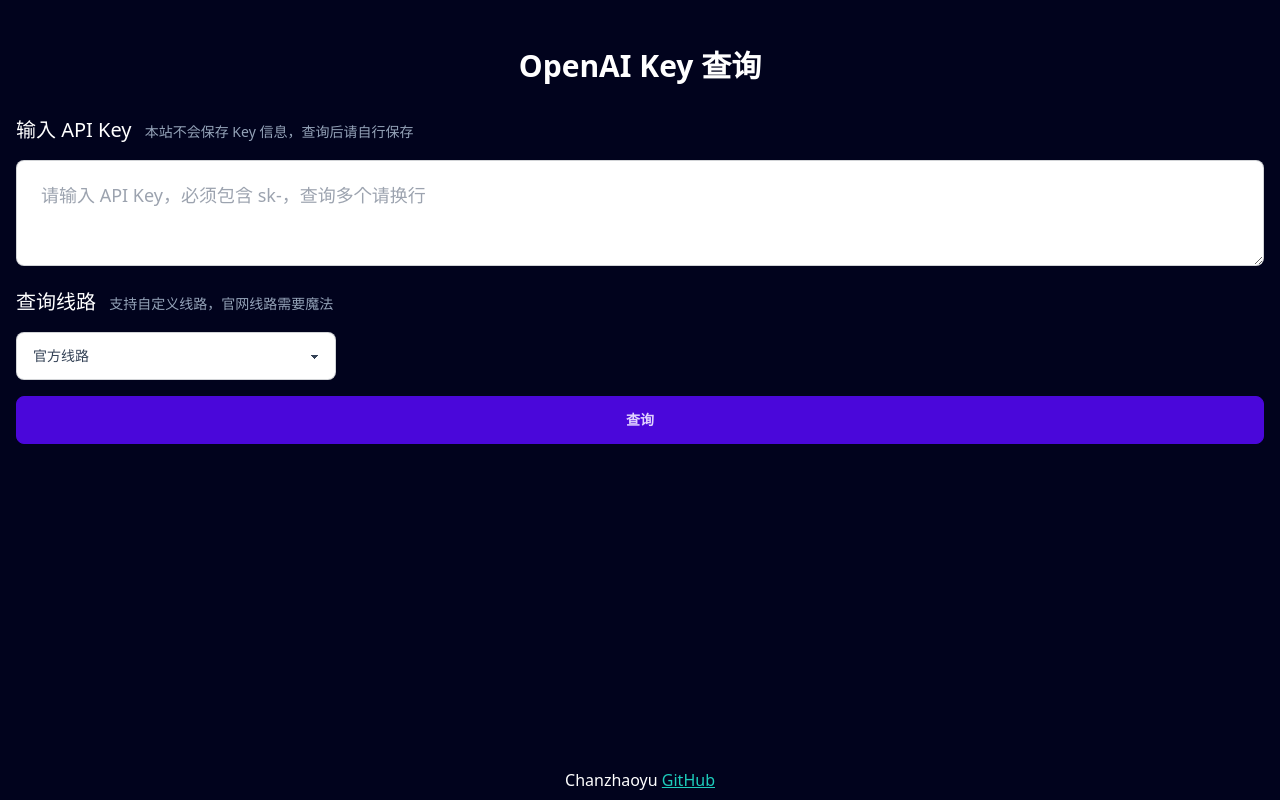
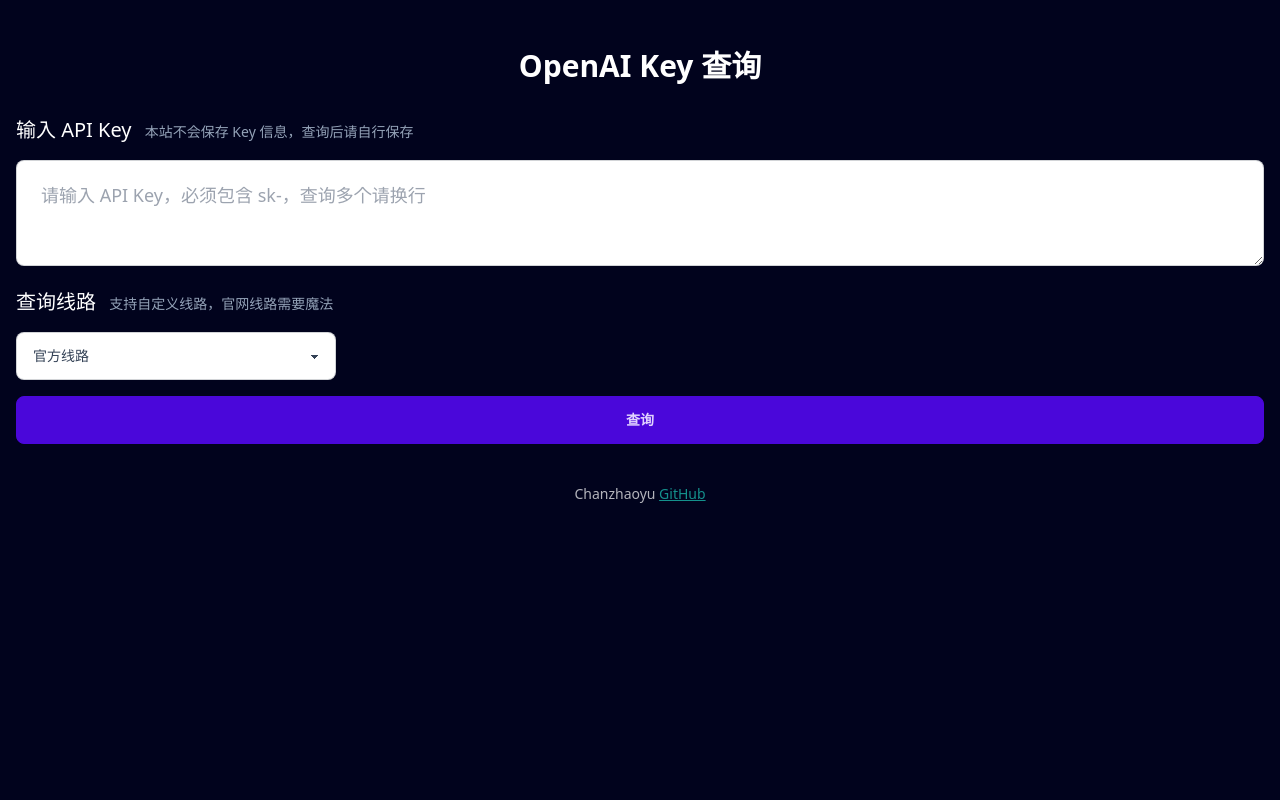
Before and after one commit to Chanzhaoyu/openai-billing-query, a Nuxt app: page / in a window 1280 px wide. Built offline with nearby package versions, Linux system fonts and the light colour scheme.

Commit message:
fix: 元素遮挡

```diff
--- a/app.vue
+++ b/app.vue
@@ -1,5 +1,5 @@
 <template>
-  <div class="p-4 pb-8 min-h-screen bg-[#01031d] text-white">
+  <div class="p-4 min-h-screen bg-[#01031d] text-white">
     <div class="max-w-screen-xl m-auto">
       <main class="space-y-4">
         <h1 class="my-8 text-3xl font-bold text-center">OpenAI Key 查询</h1>
@@ -123,7 +123,7 @@
         </div>
       </main>
     </div>
-    <div class="absolute left-0 w-full text-center bottom-2">
+    <div class="mt-10 text-sm text-center opacity-70">
       Chanzhaoyu
       <a class="link link-accent" href="https://github.com/Chanzhaoyu/openai-billing-query" target="_blank">GitHub</a>
     </div>
```
